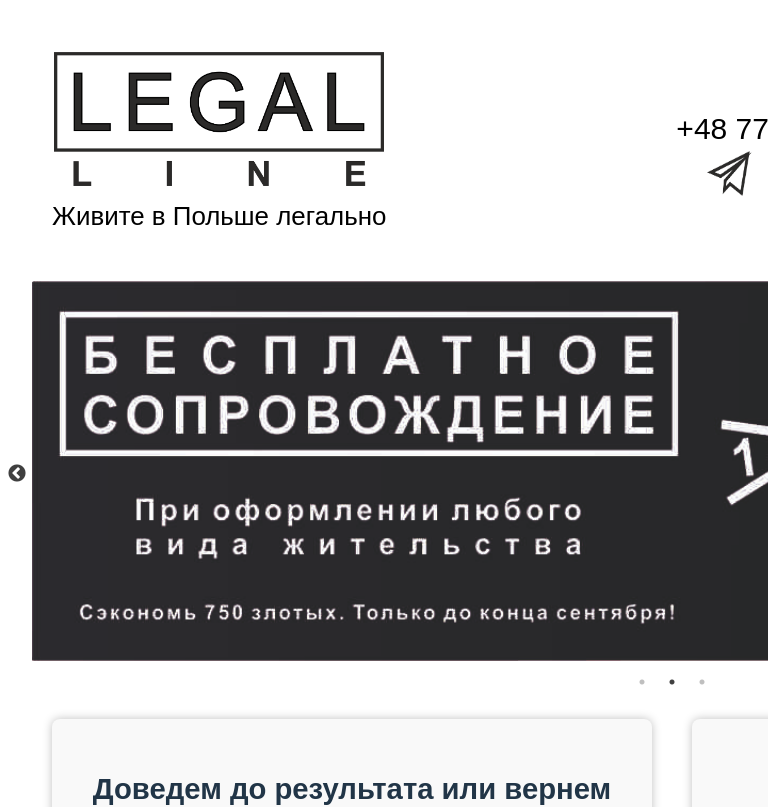
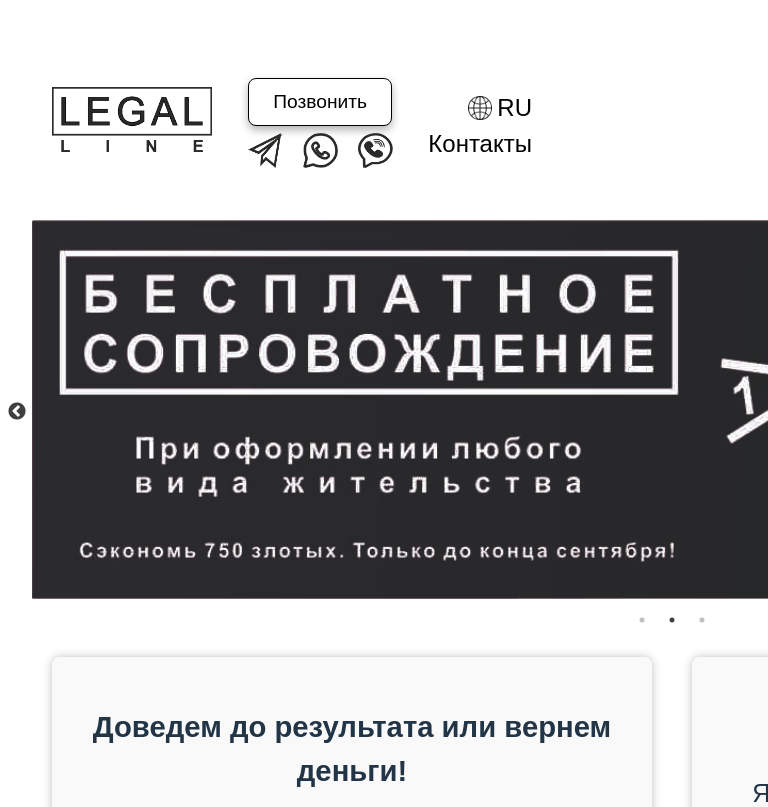
Before and after one commit to Velento/my-vite-website, a React (Vite) app: page / in a window 768 px wide. Shown: the top 807 px of the page. Built offline with nearby package versions, Linux system fonts and the light colour scheme.

Commit message:
@media header done

```diff
--- a/src/Components/Header/Contacts.jsx
+++ b/src/Components/Header/Contacts.jsx
@@ -24,10 +24,9 @@ function openViberChat(e) {
 function Contacts() {
   return (
     <div className="header-contacts">
-      <a href="tel:+48777888999" className="contact-link">
-        <span className="tooltip">Позвонить</span>
-        +48 777 888 999
-      </a>
+            <button class="contact-btn" onclick="window.location.href='tel:+48777888999'">Позвонить</button>
+            <a href="tel:+48777888999" class="contact-link">+48 777 888 999</a>
+            <span class="tooltip">Позвонить</span>
       <div className="div_icons">
         <a href="https://t.me/katringoncharuk" target="_blank" rel="noopener noreferrer">
           <span className="tooltip">Telegram</span>
--- a/src/Components/Header/Header.css
+++ b/src/Components/Header/Header.css
@@ -159,8 +159,13 @@
     transform: scale(1.2); /* Увеличение при наведении */
   }
 
-  .contact-link {
+  .contact-link{
     color: #000000;
+  }
+
+
+  a.contact-link-infooter {
+    color: #000000 !important;
   }
 
   .tooltip {
@@ -185,3 +190,166 @@
     visibility: visible;
     opacity: 1; /* Показ подсказки при наведении */
   }
+
+  .contact-btn {
+    display: none;
+  }
+
+  @media (min-width: 1025px) and (max-width: 1199px) {
+    .contact-btn {
+      text-align: center;
+      height: 3rem;
+      width: 9rem;
+      display: block;
+      margin: 0.4rem;
+      border: 1px solid;
+      background-color: white;
+      font-size: 1.2rem;
+      box-shadow: 0 4px 8px rgba(0, 0, 0, 0.3);
+  }
+
+    .contact-link {
+      display: none;
+    }
+      .header-logo {
+        margin: 1px 0;
+      }
+      .logo-image {
+        width: 10rem;
+      }
+      .header-slogan {
+        display: none;
+    }
+
+      .header-contacts a {
+          font-size: 26px;
+      }
+      .contact-icon {
+          width: 35px;
+          height: 35px;
+      }
+      .header-language-switcher {
+        margin-right: 25rem;
+        font-size: 2rem;
+      }
+
+      }
+
+
+
+  @media (min-width: 769px) and (max-width: 1024px) {
+    .contact-btn {
+      text-align: center;
+      height: 3rem;
+      width: 9rem;
+      display: block;
+      margin: 0.4rem;
+      border: 1px solid;
+      background-color: white;
+      font-size: 1.2rem;
+      box-shadow: 0 4px 8px rgba(0, 0, 0, 0.3);
+  }
+
+    .contact-link {
+      display: none;
+    }
+      .header-logo {
+        margin: 1px 0;
+      }
+      .logo-image {
+        width: 10rem;
+      }
+      .header-slogan {
+        display: none;
+    }
+
+      .header-contacts a {
+          font-size: 26px;
+      }
+      .contact-icon {
+          width: 35px;
+          height: 35px;
+      }
+      .header-language-switcher {
+        margin-right: 35rem;
+        font-size: 1.5rem;
+      }
+
+      }
+
+
+
+/* Планшеты (601px до 768px) */
+@media (min-width: 601px) and (max-width: 768px) {
+  .contact-btn {
+    text-align: center;
+    height: 3rem;
+    width: 9rem;
+    display: block;
+    margin: 0.4rem;
+    border: 1px solid;
+    background-color: white;
+    font-size: 1.2rem;
+    box-shadow: 0 4px 8px rgba(0, 0, 0, 0.3);
+}
+
+  .contact-link {
+    display: none;
+  }
+    .header-logo {
+      margin: 1px 0;
+    }
+    .logo-image {
+      width: 10rem;
+    }
+    .header-slogan {
+      display: none;
+  }
+
+    .header-contacts a {
+        font-size: 26px;
+    }
+    .contact-icon {
+        width: 35px;
+        height: 35px;
+    }
+    .header-language-switcher {
+      margin-right: 50rem;
+      font-size: 1.5rem;
+    }
+
+    }
+
+
+
+
+
+  /* Мобильные устройства  */
+  @media (max-width: 600px) {
+    .header {
+        flex-direction: column;
+        text-align: center;
+    }
+    .header-logo {
+        margin-bottom: 10px;
+    }
+    .logo-image {
+        width: 200px;
+    }
+    .header-slogan {
+        font-size: 1.2rem;
+    }
+    .header-contacts {
+        margin: 10px 0;
+    }
+    .header-contacts a {
+        font-size: 24px;
+    }
+    .contact-icon {
+        width: 30px;
+        height: 30px;
+    }
+    .header-language-switcher {
+        align-items: center;
+    }
+}
--- a/src/Components/Header/LanguageSwitcher.jsx
+++ b/src/Components/Header/LanguageSwitcher.jsx
@@ -35,7 +35,7 @@ function LanguageSwitcher() {
           <li onClick={() => selectLanguage('BY')}>BY</li>
         </ul>
       )}
-      <a href="#footer" className="contact-link">{t('header.contacts')}</a>
+      <a href="#footer" className="contact-link-infooter">{t('header.contacts')}</a>
     </div>
   );
 }
```
